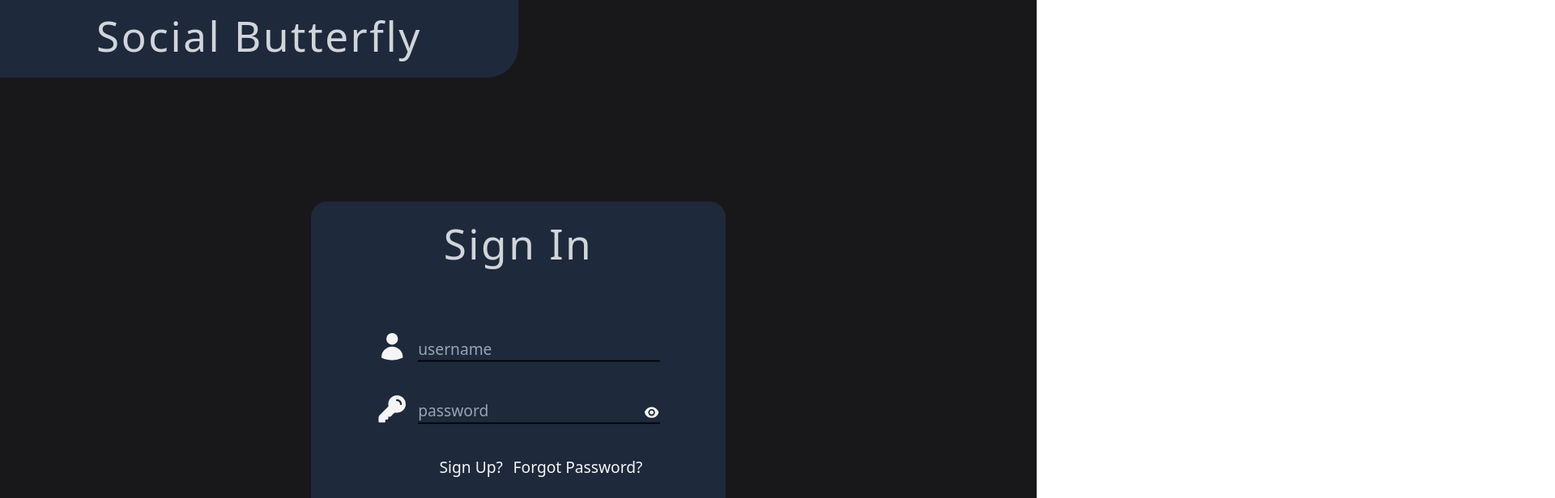
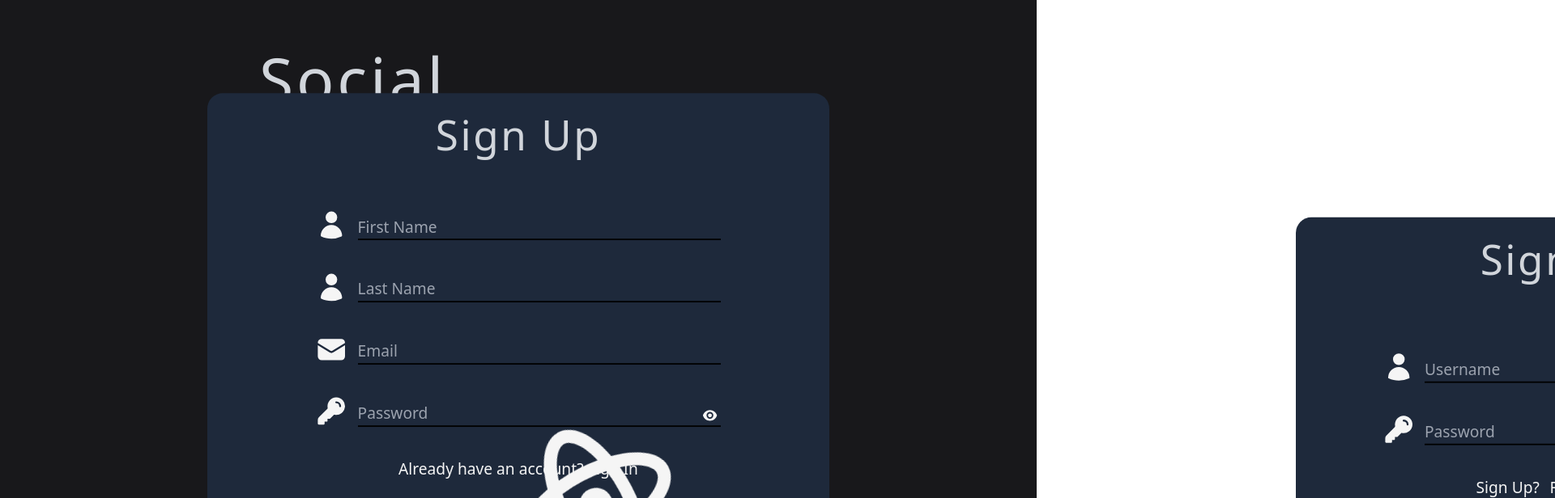
Before and after one commit to brayden-wong/SocialButterfly-v2, a React (Create React App) app in the folder client/: page / in a window 1280 px wide. Shown: the top 616 px of the page at 81% size, 1920 px wide, since content can reach past the window. Built offline with nearby package versions, Linux system fonts and the light colour scheme; the HTML template or start-up script is replaced by a standard one.

Commit message:
finished the login pages

```diff
--- a/client/src/components/login/Login.tsx
+++ b/client/src/components/login/Login.tsx
@@ -42,35 +42,35 @@ export const Login = (props: LoginProps) => {
   }
 
   return (
-    <div className={`absolute sign_in bg-slate-800 rounded-3xl overflow-y-hidden ${props.signup ? 'transform_sign_in_right' : 'transform_sign_in_left' }`}>
+    <div className={`absolute sign_in bg-slate-800 rounded-3xl ${props.signup ? 'transform_sign_in_right' : 'transform_sign_in_left' }`}>
       <h1 className='lg:text-[4vw] xs:text-[8vw] flex justify-center items-center py-4 tracking-wider text-gray-300 text-center'>Sign In</h1>
-      <div className='relative xs:top-[10%] md:top-[5%] lg:-top-[10%] 2xl:top-0'>
+      <div className='relative xs:top-[7%] md:top-[5%] lg:-top-[10%] 2xl:top-0'>
         <div className='flex flex-col xs:h-[30vw] xs:justify-between md:justify-center md:gap-20 lg:gap-12 pt-5 items-center
           2xl:justify-start'>
           <div className='flex justify-center items-end text-right gap-4 w-full'>
-            <label className='w-30 text-white-milk tracking-wider xs:text-[3.5vw] lg:text-[1vw] font-semibold'>
+            <label className='text-white-milk'>
               <UserIcon className='xs:w-20 lg:w-12' />
             </label>
-            <input id='username' className='outline-none xs:text-[3.5vw] lg:text-[1.5vw] font-normal w-7/12 text-slate-300 input_fields_login'
-              placeholder='username' type='text' />
+            <input className='outline-none xs:text-[3.5vw] lg:text-[1.5vw] font-normal w-7/12 text-slate-300 input_fields_login'
+              placeholder='Username' type='text' onChange={(e: React.ChangeEvent<HTMLInputElement>) => setEmail(e.target.value)} />
           </div>
           <div className='flex justify-center items-end text-right gap-4 w-full'>
             <label className='w-30 text-white-milk tracking-wider xs:text-[3.5vw] lg:text-[1vw] font-semibold'>
               <KeyIcon className='xs:w-20 lg:w-12' />
             </label>
             <input className='outline-none xs:text-[3.5vw] lg:text-[1.5vw] font-normal w-7/12 text-slate-300 input_fields_login'
-              placeholder='password' type={viewPassword} />
-            {viewPassword === 'password' ? <EyeIcon className='xs:w-12 lg:w-6 absolute xs:right-[17.5%] lg:right-[16%] pb-1.5 text-white-milk'
-              onClick={() => handleViewPassword()}/> : <EyeSlashIcon className='xs:w-12 lg:w-6 absolute xs:right-[17.5%] lg:right-[16%] pb-1.5 text-white-milk'
+              placeholder='Password' type={viewPassword} onChange={(e: React.ChangeEvent<HTMLInputElement>) => setPassword(e.target.value)} />
+            {viewPassword === 'password' ? <EyeIcon className='xs:w-12 lg:w-6 absolute xs:right-[17.5%] lg:right-[18%] pb-1.5 text-white-milk'
+              onClick={() => handleViewPassword()}/> : <EyeSlashIcon className='xs:w-12 lg:w-6 absolute xs:right-[17.5%] lg:right-[18%] pb-1.5 text-white-milk'
               onClick={() => handleViewPassword()}/>}
           </div>
-          <div className='grid grid-cols-4 xs:gap-8 lg:gap-4 text-white-milk'>
-            <p className='relative col-start-2 xs:text-[2vw] lg:text-[1.5vw]' onClick={() => props.setSignup(props.signup)}>Sign Up?</p>
-            <p className='relative col-start-3 col-span-4 xs:text-[2vw] lg:text-[1.5vw]'>Forgot Password?</p>
+          <div className='grid grid-cols-4 xs:gap-8 lg:gap-4 text-white-milk cursor-pointer'>
+            <p className='relative col-start-2 xs:text-[3vw] lg:text-[1.5vw]' onClick={() => props.setSignup(props.signup)}>Sign Up?</p>
+            <p className='relative col-start-3 col-span-4 xs:text-[3vw] lg:text-[1.5vw]'>Forgot Password?</p>
           </div>
         </div>
       </div>
-        <button id='sign_in' className='absolute font-medium bottom-0 w-full lg:py-4 2xl:py-2 xs:py-8 lg:text-[1.5vw] xs:text-[3vw] bg-teal-400 duration-[.5s]
+        <button className='absolute font-medium bottom-0 w-full lg:py-4 2xl:py-2 xs:py-8 lg:text-[1.5vw] xs:text-[3vw] bg-teal-400 duration-[.5s]
           ease-in-out hover:ease-in-out hover:bg-teal-600 hover:duration-[.5s] rounded'>
           Sign In
         </button>
--- a/client/src/components/login/Signup.tsx
+++ b/client/src/components/login/Signup.tsx
@@ -20,81 +20,128 @@ export const Signup = (props: SignupProps) => {
   }
 
   return (
-    <div className={`absolute top-[25%] left-[60%] w-[33vw] h-[20vw] bg-slate-800 rounded-2xl ${props.signup ?
-      'translate-y-0 duration-[800ms]' : 'translate-y-[-100vw] duration-[800ms]'}`}>
-      <div className='flex justify-center mb-4 w-full items-center h-1/6'>
-        <h1 className='relative top-2 py-4 text-5xl text-[#F5F5F5]'>Sign Up</h1>
-      </div>
-      <form className='relative w-full h-3/4 flex flex-col justify-around '>
-        <div className='flex items-center justify-center'>
-          <div className='flex justify-center items-center gap-2 w-full' >
-            <label className='w-[4vw] text-right text-gray-300 text-md tracking-wider font-semibold'>
-              First Name
+    <div className={`absolute sign_up bg-slate-800 rounded-3xl ${props.signup ? 'transform_sign_up_right' : 'transform_sign_up_left' }`}>
+      <h1 className='lg:text-[4vw] xs:text-[8vw] flex justify-center items-center py-4 tracking-wider text-gray-300 text-center'>Sign Up</h1>
+      <div className='relative xs:top-[10%] sm:top-[5%] lg:-top-[15%] 2xl:top-0'>
+        <div className='flex flex-col h-[45vw] xs:justify-around md:justify-center md:gap-20 lg:gap-12 pt-5 items-center
+          2xl:justify-start'>
+          <div className='flex justify-center items-end text-right gap-4 w-full'>
+            <label className='text-white-milk'>
+              <UserIcon className='xs:w-20 lg:w-12' />
             </label>
-            <div className='flex'>
-              <input className='outline-none font-medium w-[10vw] text-gray-300'
-                type='text' onChange={(e: React.ChangeEvent<HTMLInputElement>) => {
-                  setFirstName(e.target.value);
-                }} />
-              <UserIcon className='relative right-0 w-10 text-gray-300' />
-            </div>
+            <input className='outline-none xs:text-[3.5vw] lg:text-[1.5vw] font-normal w-7/12 text-slate-300 input_fields_login'
+              placeholder='First Name' type='text' onChange={(e: React.ChangeEvent<HTMLInputElement>) => setFirstName(e.target.value)} />
           </div>
-          <div className='flex justify-center items-center gap-2 w-full' >
-            <label className='w-[4vw] text-right text-white-milk text-md tracking-wider font-semibold'>
-              Last Name
+          <div className='flex justify-center items-end text-right gap-4 w-full'>
+            <label className='text-white-milk'>
+              <UserIcon className='xs:w-20 lg:w-12' />
             </label>
-            <div className='flex'>
-              <input className='outline-none font-medium w-[10vw] text-gray-300'
-                type='text' onChange={(e: React.ChangeEvent<HTMLInputElement>) => {
-                  setLastName(e.target.value);
-                }} />
-              <UserIcon className='relative right-0 w-10 text-white-milk' />
-            </div>
+            <input className='outline-none xs:text-[3.5vw] lg:text-[1.5vw] font-normal w-7/12 text-slate-300 input_fields_login'
+              placeholder='Last Name' type='text' onChange={(e: React.ChangeEvent<HTMLInputElement>) => setLastName(e.target.value)} />
+          </div>
+          <div className='flex justify-center items-end text-right gap-4 w-full'>
+            <label className='text-white-milk'>
+              <EnvelopeIcon className='xs:w-20 lg:w-12' />
+            </label>
+            <input className='outline-none xs:text-[3.5vw] lg:text-[1.5vw] font-normal w-7/12 text-slate-300 input_fields_login'
+              placeholder='Email' type='text' onChange={(e: React.ChangeEvent<HTMLInputElement>) => setEmail(e.target.value)} />
+          </div>
+          <div className='flex justify-center items-end text-right gap-4 w-full'>
+            <label className='w-30 text-white-milk tracking-wider xs:text-[3.5vw] lg:text-[1vw] font-semibold'>
+              <KeyIcon className='xs:w-20 lg:w-12' />
+            </label>
+            <input className='outline-none xs:text-[3.5vw] lg:text-[1.5vw] font-normal w-7/12 text-slate-300 input_fields_login'
+              placeholder='Password' type={viewPassword} onChange={(e: React.ChangeEvent<HTMLInputElement>) => setPassword(e.target.value)} />
+            {viewPassword === 'password' ? <EyeIcon className='xs:w-12 lg:w-6 absolute xs:right-[17.5%] lg:right-[18%] pb-1.5 text-white-milk'
+              onClick={() => handleViewPassword()}/> : <EyeSlashIcon className='xs:w-12 lg:w-6 absolute xs:right-[17.5%] lg:right-[18%] pb-1.5 text-white-milk'
+              onClick={() => handleViewPassword()}/>}
+          </div>
+          <div className='text-white-milk cursor-pointer'>
+            <p className='xs:text-[2.5vw] lg:text-[1.5vw]' onClick={() => props.setSignup(props.signup)}>Already have an account? Sign In</p>
           </div>
         </div>
-        <div className='flex justify-center'>
-          <div className='flex justify-center items-center gap-2 w-full' >
-            <label className='w-[4vw] text-right text-white-milk text-md tracking-wider font-semibold'>
-              Password
-            </label>
-            <div className='flex'>
-              <input className='outline-none font-medium w-[9.5vw] text-gray-300'
-                type={viewPassword} onChange={(e: React.ChangeEvent<HTMLInputElement>) => {
-                  setPassword(e.target.value);
-                }} />
-              {viewPassword === 'password' ? <EyeIcon className='absolute  w-5 left-[13.5vw] pt-3.5 text-white-milk' onClick={() => handleViewPassword()} /> : <EyeSlashIcon className='absolute  w-5 left-[13.5vw] pt-3.5 text-white-milk' onClick={() => handleViewPassword()} />}
-              <KeyIcon className='relative right-[-2px] w-10 text-white-milk'
-              />
-            </div>
-          </div>
-          <div className='flex justify-center gap-2 items-center w-full' >
-            <label className='w-[4vw] text-right text-white-milk text-md tracking-wider font-semibold'>
-              Email
-            </label>
-            <div className='flex'>
-              <input className='outline-none font-medium w-[10vw] text-gray-300'
-                type='text' onChange={(e: React.ChangeEvent<HTMLInputElement>) => {
-                  setEmail(e.target.value);
-                }} />
-              <EnvelopeIcon className='relative right-[-2px] w-10 text-white-milk' />
-            </div>
-          </div>
-        </div>
-        <div className='z-10 flex justify-evenly items-center'>
-          <button className='py-2 px-12 text-slate-800 font-semibold
-            bg-teal-400 rounded-md duration-500 hover:text-white-milk
-            hover:bg-teal-600 hover:duration-500'
-            onClick={(e: any) => {
-              e.preventDefault();
-              handleSignUp();
-            }}>
-            Sign Up
-          </button>
-          <p className='text-white-milk text-md font-normal cursor-pointer hover:text-slate-300 hover:duration-500 duration-500'
-            onClick={() => props.setSignup(!props.signup)}>Have an account? Sign In
-          </p>
-        </div>
-      </form>
+      </div>
+        <button className='absolute font-medium bottom-0 w-full lg:py-4 2xl:py-2 xs:py-8 lg:text-[1.5vw] xs:text-[3vw] bg-teal-400 duration-[.5s]
+          ease-in-out hover:ease-in-out hover:bg-teal-600 hover:duration-[.5s] rounded'>
+          Sign Up
+        </button>
     </div>
   )
+
+  //     < div className = {`absolute top-[25%] left-[60%] w-[33vw] h-[20vw] bg-slate-800 rounded-2xl ${props.signup ?
+  //       'translate-y-0 duration-[800ms]' : 'translate-y-[-100vw] duration-[800ms]'}`}>
+  //       <div className='flex justify-center mb-4 w-full items-center h-1/6'>
+  //         <h1 className='relative top-2 py-4 text-5xl text-[#F5F5F5]'>Sign Up</h1>
+  //       </div>
+  //       <form className='relative w-full h-3/4 flex flex-col justify-around '>
+  //         <div className='flex items-center justify-center'>
+  //           <div className='flex justify-center items-center gap-2 w-full' >
+  //             <label className='w-[4vw] text-right text-gray-300 text-md tracking-wider font-semibold'>
+  //               First Name
+  //             </label>
+  //             <div className='flex'>
+  //               <input className='outline-none font-medium w-[10vw] text-gray-300'
+  //                 type='text' onChange={(e: React.ChangeEvent<HTMLInputElement>) => {
+  //                   setFirstName(e.target.value);
+  //                 }} />
+  //               <UserIcon className='relative right-0 w-10 text-gray-300' />
+  //             </div>
+  //           </div>
+  //           <div className='flex justify-center items-center gap-2 w-full' >
+  //             <label className='w-[4vw] text-right text-white-milk text-md tracking-wider font-semibold'>
+  //               Last Name
+  //             </label>
+  //             <div className='flex'>
+  //               <input className='outline-none font-medium w-[10vw] text-gray-300'
+  //                 type='text' onChange={(e: React.ChangeEvent<HTMLInputElement>) => {
+  //                   setLastName(e.target.value);
+  //                 }} />
+  //               <UserIcon className='relative right-0 w-10 text-white-milk' />
+  //             </div>
+  //           </div>
+  //         </div>
+  //         <div className='flex justify-center'>
+  //           <div className='flex justify-center items-center gap-2 w-full' >
+  //             <label className='w-[4vw] text-right text-white-milk text-md tracking-wider font-semibold'>
+  //               Password
+  //             </label>
+  //             <div className='flex'>
+  //               <input className='outline-none font-medium w-[9.5vw] text-gray-300'
+  //                 type={viewPassword} onChange={(e: React.ChangeEvent<HTMLInputElement>) => {
+  //                   setPassword(e.target.value);
+  //                 }} />
+  //               {viewPassword === 'password' ? <EyeIcon className='absolute  w-5 left-[13.5vw] pt-3.5 text-white-milk' onClick={() => handleViewPassword()} /> : <EyeSlashIcon className='absolute  w-5 left-[13.5vw] pt-3.5 text-white-milk' onClick={() => handleViewPassword()} />}
+  //               <KeyIcon className='relative right-[-2px] w-10 text-white-milk'
+  //               />
+  //             </div>
+  //           </div>
+  //           <div className='flex justify-center gap-2 items-center w-full' >
+  //             <label className='w-[4vw] text-right text-white-milk text-md tracking-wider font-semibold'>
+  //               Email
+  //             </label>
+  //             <div className='flex'>
+  //               <input className='outline-none font-medium w-[10vw] text-gray-300'
+  //                 type='text' onChange={(e: React.ChangeEvent<HTMLInputElement>) => {
+  //                   setEmail(e.target.value);
+  //                 }} />
+  //               <EnvelopeIcon className='relative right-[-2px] w-10 text-white-milk' />
+  //             </div>
+  //           </div>
+  //         </div>
+  //         <div className='z-10 flex justify-evenly items-center'>
+  //           <button className='py-2 px-12 text-slate-800 font-semibold
+  //             bg-teal-400 rounded-md duration-500 hover:text-white-milk
+  //             hover:bg-teal-600 hover:duration-500'
+  //             onClick={(e: any) => {
+  //               e.preventDefault();
+  //               handleSignUp();
+  //             }}>
+  //             Sign Up
+  //           </button>
+  //           <p className='text-white-milk text-md font-normal cursor-pointer hover:text-slate-300 hover:duration-500 duration-500'
+  //             onClick={() => props.setSignup(!props.signup)}>Have an account? Sign In
+  //           </p>
+  //         </div>
+  //       </form>
+  //     </div >
 }
--- a/client/src/index.css
+++ b/client/src/index.css
@@ -21,23 +21,55 @@
 }
 
 @layer components {
-
   .sign_in {
     @apply  xs:left-1/2 xs:translate-y-1/2 xs:-translate-x-1/2 xs:w-5/6 xs:h-2/5
-            md:h-2/5 md:translate-y-1/4
-            lg:translate-y-[30%] lg:translate-x-[10%] lg:w-2/5 lg:h-[40rem]
-            2xl:translate-y-[20%] 2xl:w-5/12 2xl:h-[30rem]
+            md:h-2/5 md:translate-y-1/2
+            lg:translate-y-3/4 lg:w-1/2 lg:h-[35rem]
+            xl:translate-y-[60%]
+            2xl:translate-y-3/4 2xl:w-5/12 2xl:h-[30rem]
   }
 
   .transform_sign_in_right {
-    @apply xs:translate-x-full duration-1000
+    @apply xs:translate-x-[150%] duration-[900ms]
   }
 
   .transform_sign_in_left {
-    @apply xs:-translate-x-1/2 duration-1000
+    @apply xs:-translate-x-1/2 duration-[900ms]
   }
 
   .input_fields_login {
     @apply rounded-none bg-transparent xs:border-b-[.3vw] lg:border-b-[.2vw] border-b-black
   }
+
+  .sign_up {
+    @apply  xs:left-1/2 xs:translate-y-[30%] xs:-translate-x-1/2 xs:w-5/6 xs:h-1/2
+            sm:h-3/5
+            md:h-4/5 md:translate-y-[10%]
+            lg:translate-y-[20%] lg:translate-x-[10%] lg:w-3/5 lg:h-[45rem]
+            2xl:translate-y-[35%] 2xl:w-5/12 2xl:h-[40rem]
+  }
+
+  .transform_sign_up_left {
+    @apply xs:-translate-x-[200%] lg:-translate-x-[250%] duration-[900ms]
+  }
+
+  .transform_sign_up_right {
+    @apply xs:-translate-x-1/2 duration-[900ms]
+  }
 }
+
+.atom-animation {
+  background-color: transparent;
+  transform: translateX(-50%);
+  animation: atom_spin 10s linear infinite;
+}
+
+@keyframes atom_spin {
+  0% {
+    transform: rotate(0deg);
+  }
+
+  100% {
+    transform: rotate(360deg);
+  }
+}
--- a/client/src/pages/Authentication.tsx
+++ b/client/src/pages/Authentication.tsx
@@ -1,22 +1,25 @@
 import { useState } from "react"
 import { Login } from "../components/login/Login";
-import { GiButterfly } from 'react-icons/gi';
+import { BiAtom } from 'react-icons/bi';
 import { Signup } from "../components/login/Signup";
 
 export const Authentication = () => {
-  const [signup, setSignup] = useState(false);
+  //change this back to false            |
+  const [signup, setSignup] = useState(true);
   const [resetPassword, setResetPassword] = useState(false);
 
   return (
     <div className='bg-zinc-900'>
-      <div className='w-1/2 h-[7.5vw] bg-slate-800 rounded-br-[3vw] relative' >
-        <h1 className='text-[4vw] tracking-wider text-gray-300 text-center pt-[.5vw]'>Social Butterfly</h1>
-      </div>
+      <h1 className='absolute top-[5%] left-1/2 -translate-x-1/2 xs:text-[6vw] tracking-wider text-gray-300'>Social Experiment</h1>
       <div className='w-full h-[100vh] bg-zinc-900'>
         <Signup signup={signup} setSignup={() => setSignup(!signup)} />
         <Login signup={signup} setSignup={() => setSignup(!signup)}
           resetPassword={resetPassword} setResetPassword={() => setResetPassword(!resetPassword)} />
       </div>
+      <BiAtom className=' xs:bottom-[15%] sm:bottom-[15%] lg:bottom-[20%] xl:bottom-[10%] 2xl:bottom-[7%]
+                        xs:text-[20vw] md:text-[15vw]
+          absolute left-1/2 -translate-x-1/2
+        text-white-milk atom-animation' />
     </div>
   );
 }
```
